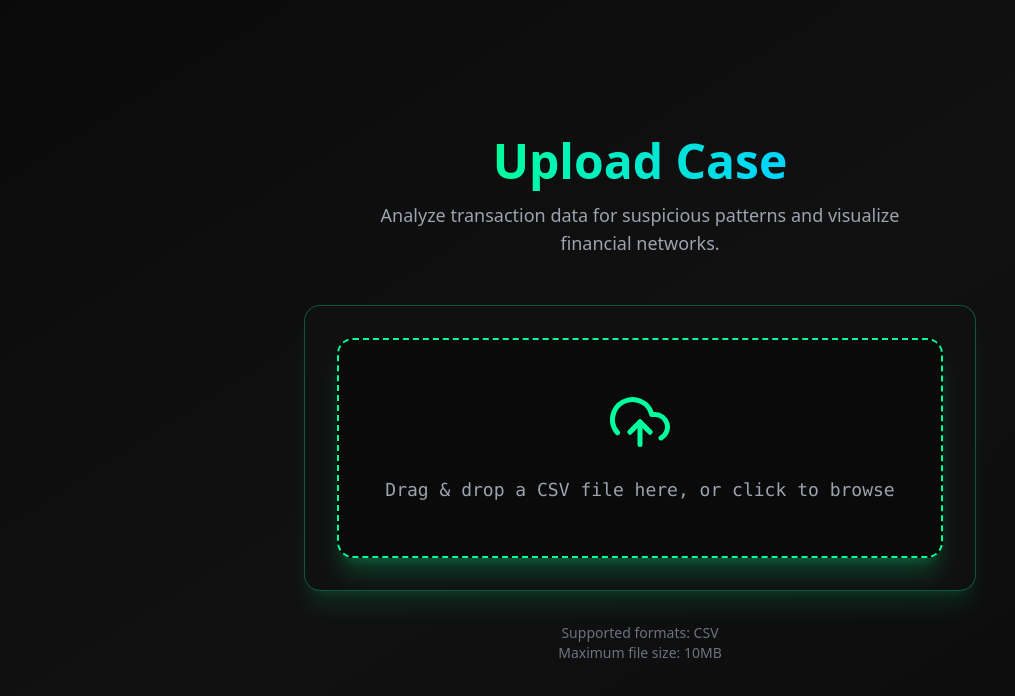
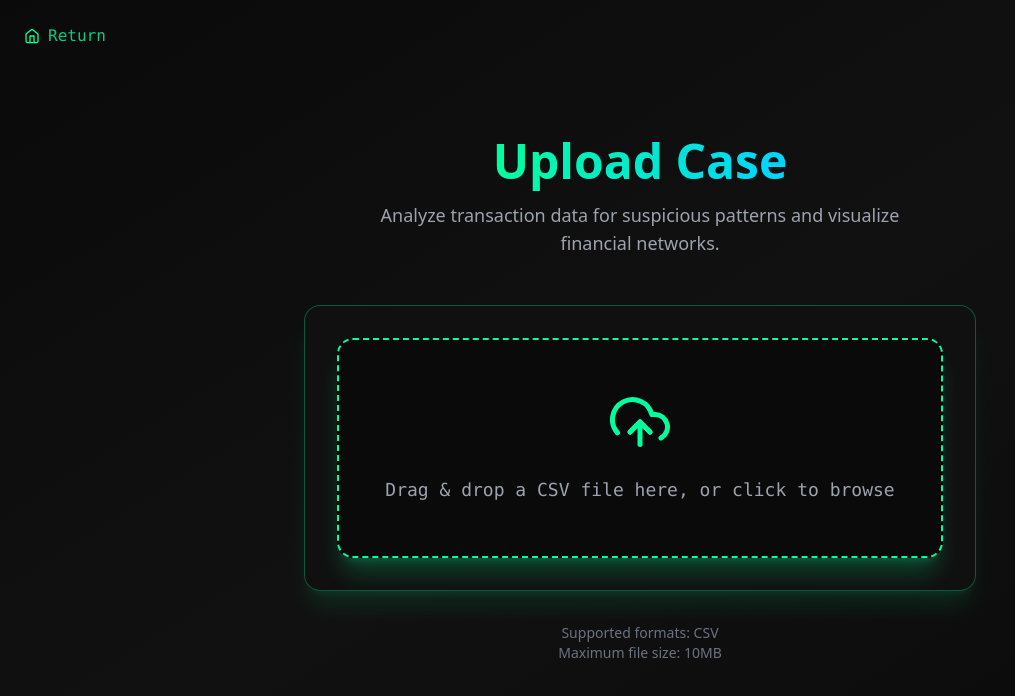
Before and after one commit to innovatewithkishlay/BankLayerTracker, a React (Vite) app in the folder frontend/: page /plugin in a window 1280 px wide. Shown: the top 696 px of the page, without its empty margins (0-1015 px from the left). Built offline with nearby package versions, Linux system fonts and the light colour scheme.

Commit message:
updated the pluging Anlaysis

```diff
--- a/frontend/src/pages/PluginAnalysis.tsx
+++ b/frontend/src/pages/PluginAnalysis.tsx
@@ -3,6 +3,7 @@ import { FileUpload } from "../components/Input/FileUpload";
 import { useState } from "react";
 import { useNavigate } from "react-router-dom";
 import { motion } from "framer-motion";
+import { FiHome } from "react-icons/fi";
 
 export const PluginAnalysis = () => {
   const { uploadCase } = useAML();
@@ -30,8 +31,23 @@ export const PluginAnalysis = () => {
       initial={{ opacity: 0 }}
       animate={{ opacity: 1 }}
       transition={{ duration: 0.5 }}
-      className="min-h-screen flex items-center justify-center bg-gradient-to-br from-[#0a0a0a] via-[#111111] to-[#0a0a0a] p-6"
+      className="min-h-screen flex items-center justify-center bg-gradient-to-br from-[#0a0a0a] via-[#111111] to-[#0a0a0a] p-6 relative"
     >
+      {/* Unique Back Button - Top Left */}
+      <motion.button
+        onClick={() => navigate("/")}
+        initial={{ opacity: 0, x: -20 }}
+        animate={{ opacity: 1, x: 0 }}
+        transition={{ duration: 0.3 }}
+        className="absolute top-6 left-6 flex items-center space-x-2 text-[#00ff9d] hover:text-[#00ff9d]/80 transition-colors group"
+      >
+        <FiHome className="group-hover:rotate-[-10deg] transition-transform" />
+        <span className="font-mono opacity-80 group-hover:opacity-100">
+          Return
+        </span>
+      </motion.button>
+
+      {/* Main Content */}
       <div className="w-full max-w-2xl">
         {/* Header */}
         <motion.div
```
